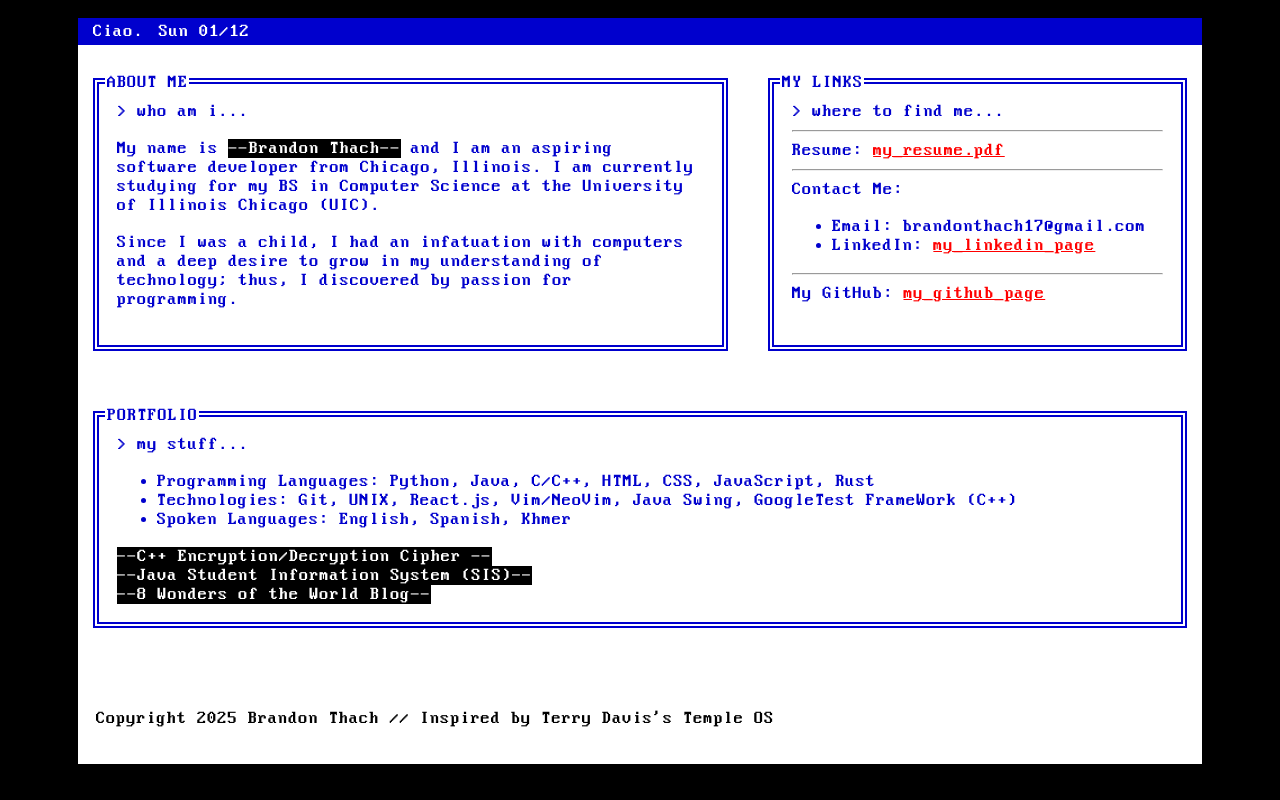
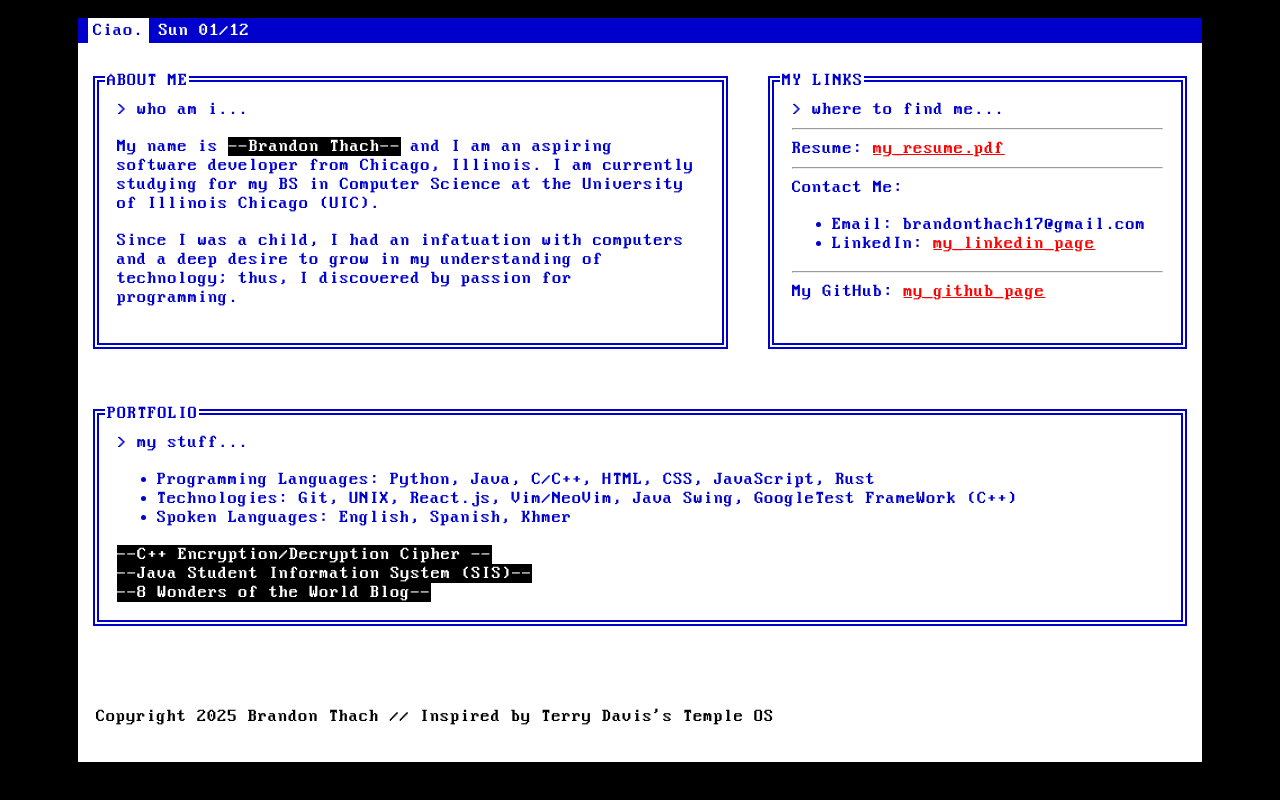
Before and after one commit to BrandonT17/portfolio-website, a React (Vite) app: page / in a window 1280 px wide. Built offline with nearby package versions, Linux system fonts and the light colour scheme.

Commit message:
blinking hello button

```diff
--- a/src/index.css
+++ b/src/index.css
@@ -28,15 +28,18 @@
 .hello-button {
   all: unset;
   background-color: var(--primary-color);
-  padding: 1px 5px;
+  padding: 0px 5px;
   border-radius: 0px;
   font-family: inherit;
+  -webkit-animation: t-flash-blue 0.5s steps(1) infinite;
+	animation: t-flash-blue 0.5s steps(1) infinite;
 }
 
 .hello-button:hover {
   background-color: yellow;
   color:black;
   border-color: var(--primary-color);
+  animation: none;
 }
 
 .highlight {
```
